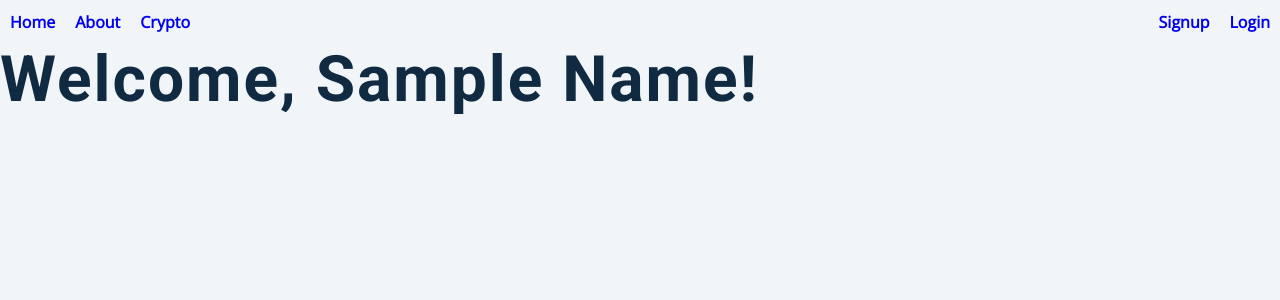
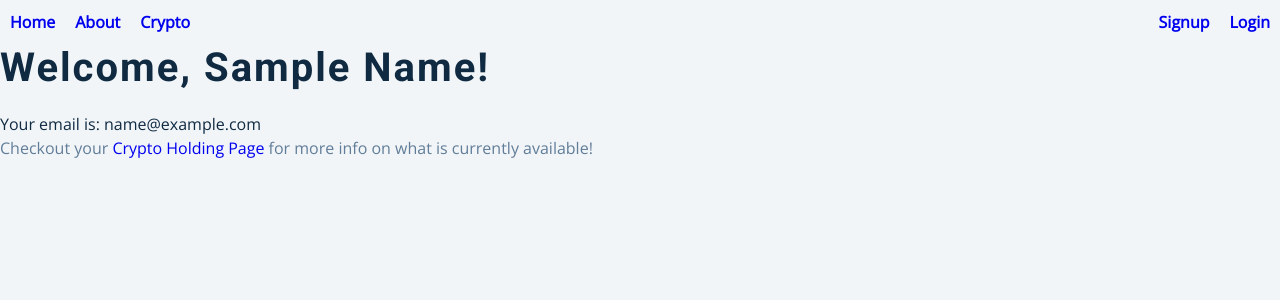
Before and after one commit to dcallif/CryptoWatcher, a Flask app: template templates/profile.html in a window 1280 px wide. Shown: the part 76-376 px from the top of the page. Run offline with Flask 2, Linux system fonts and the light colour scheme; the template is opened without the code that fills it: most values are stand-ins (such as "Sample title", 1, 10 or a date in 2020).

Commit message:
added generic info to profile page

```diff
--- a/templates/profile.html
+++ b/templates/profile.html
@@ -1,8 +1,19 @@
 {% extends "template.html" %}
 
 {% block content %}
+  <head>
+    <meta charset="utf-8">
+
+    <link rel="stylesheet" href="{{ url_for('static', filename='../static/css/template.css') }}">
+
+  </head>
 <br>
-<h1 class="title">
+<h2 class="title">
   Welcome, {{ name }}!
-</h1>
+</h2>
+<br>
+<a>Your email is: {{email}}</a><br>
+<p>Checkout your
+      <a href="{{ url_for('tokens') }}">Crypto Holding Page</a>
+      for more info on what is currently available!</p>
 {% endblock %}
```
